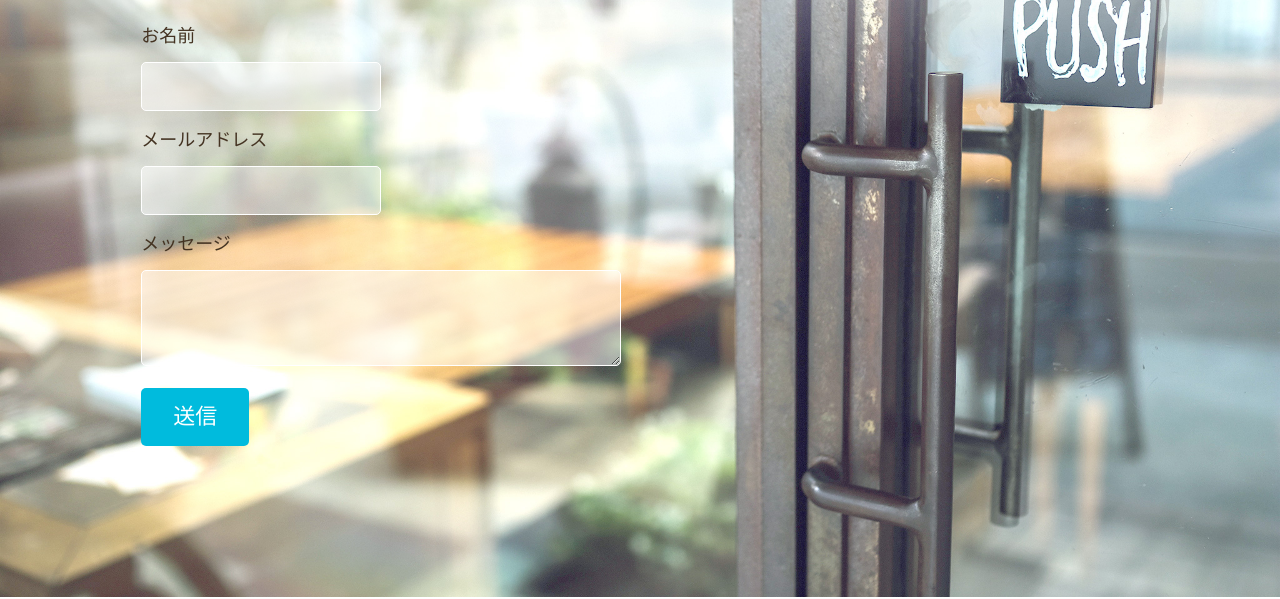
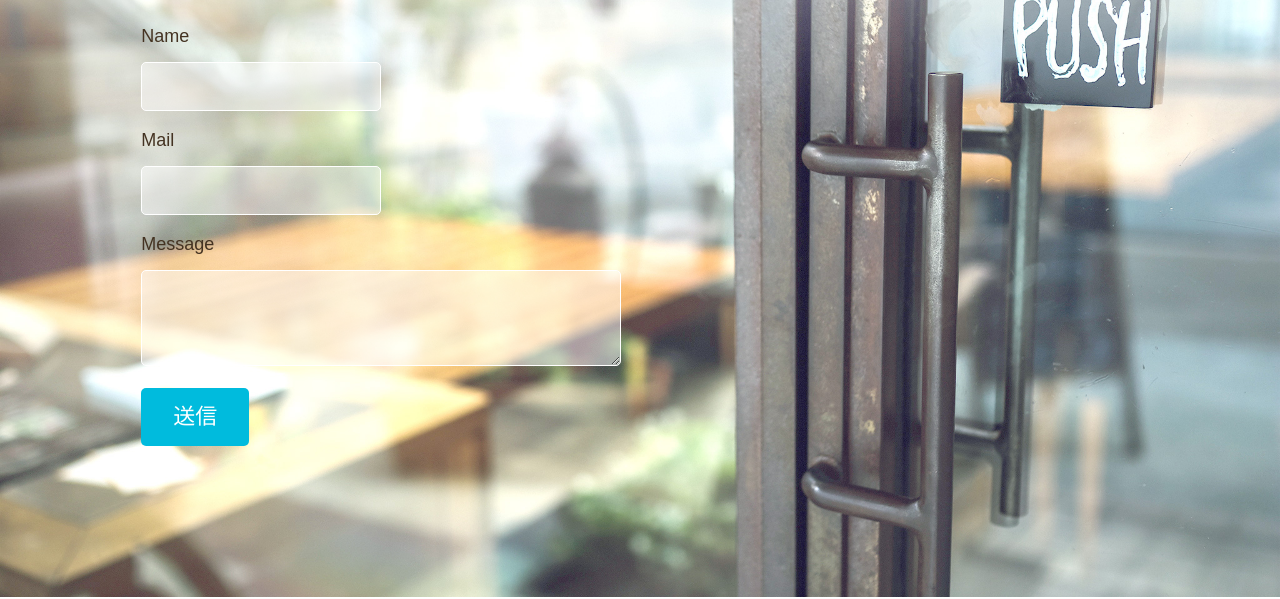
Before and after one commit to miiigram/miiigram.github.io, a plain HTML site: page contact.html in a window 1280 px wide. Shown: the part 203-802 px from the top of the page. Drawn offline with Linux system fonts and the light colour scheme; some packages are replaced by stand-ins of ours.

Commit message:
Update contact.html

```diff
--- a/contact.html
+++ b/contact.html
@@ -32,17 +32,17 @@
         <h2 class="page-title"> Contact</h2>
         <form action="#">
           <div>
-            <label for="name">お名前</label>
+            <label for="name">Name</label>
             <input type="text" id="name" name="your-name">
           </div>
 
           <div>
-            <label for="email">メールアドレス</label>
+            <label for="email">Mail</label>
             <input type="email" id="email" name="your-email">
           </div>
 
           <div>
-            <label for="message">メッセージ</label>
+            <label for="message">Message</label>
             <textarea id="message" name="your-message"></textarea>
           </div>
 
```
